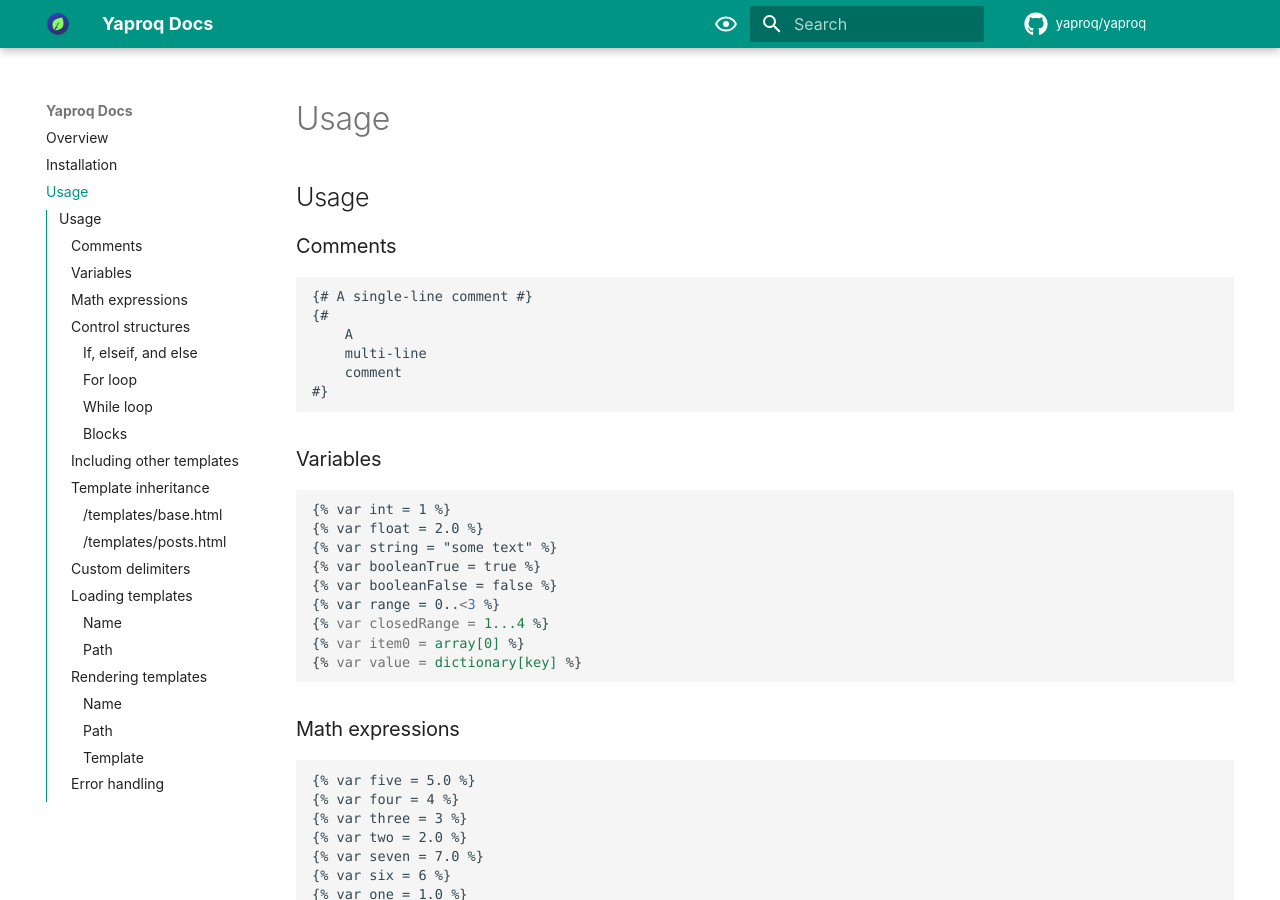
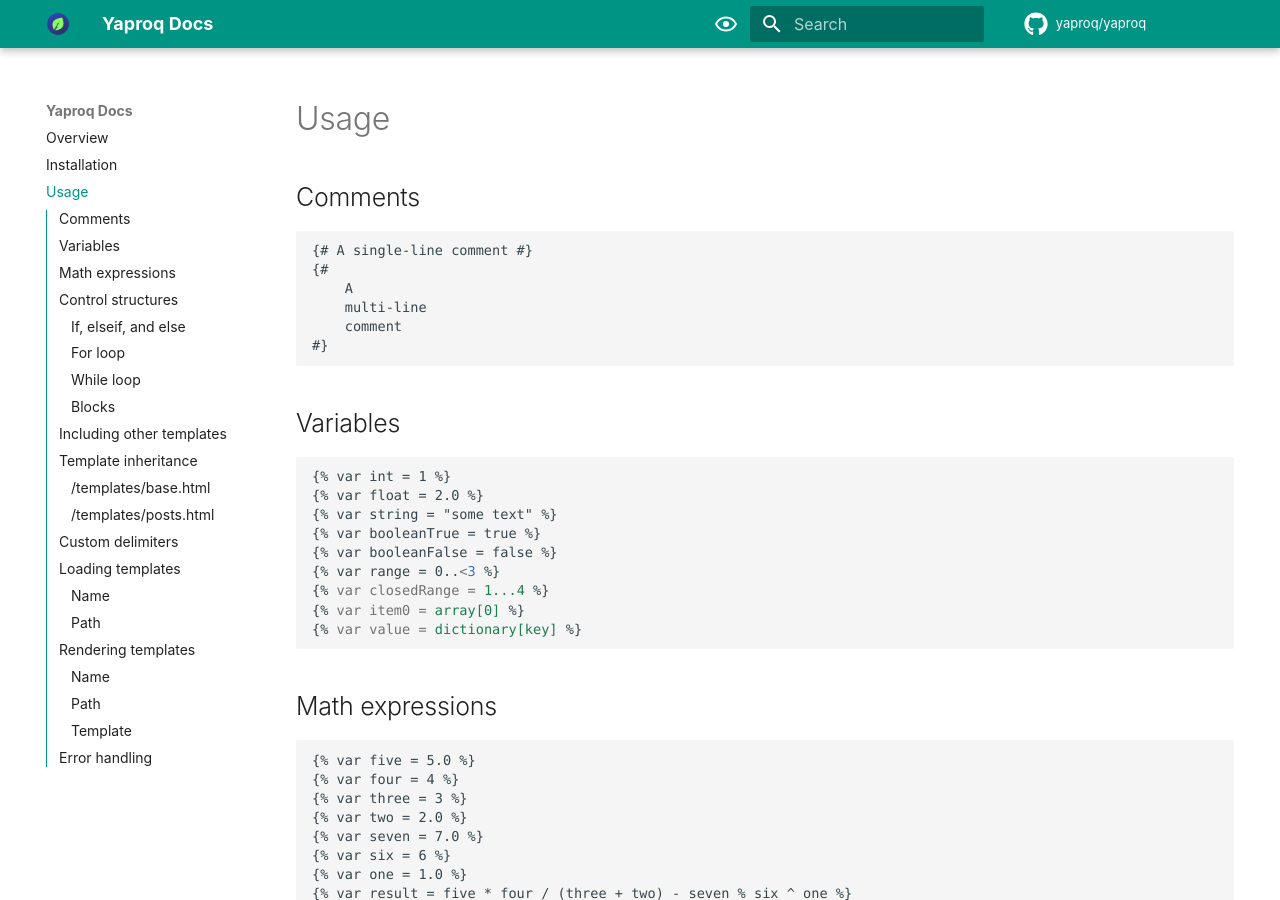
Before and after one commit to yaproq/docs, an MkDocs documentation site: the page built from docs/usage.md, in a window 1280 px wide and 900 px high. Built offline with MkDocs 1.6.1 and Material for MkDocs 9.7.7, drawn with Linux system fonts in a browser that asks for light colours; comment, search, counter and statistics services are not loaded; the version menu is left out.

Commit message:
Update documentation

````diff
--- a/docs/usage.md
+++ b/docs/usage.md
@@ -1,6 +1,6 @@
-## Usage
+# Usage
 
-### Comments
+## Comments
 
 ```html
 {# A single-line comment #}
@@ -11,7 +11,7 @@
 #}
 ```
 
-### Variables
+## Variables
 
 ```html
 {% var int = 1 %}
@@ -25,7 +25,7 @@
 {% var value = dictionary[key] %}
 ```
 
-### Math expressions
+## Math expressions
 
 ```
 {% var five = 5.0 %}
@@ -39,9 +39,9 @@
 {{ result }}
 ```
 
-### Control structures
+## Control structures
 
-#### If, elseif, and else
+### If, elseif, and else
 
 ```
 {% var number = 1 %}
@@ -61,7 +61,7 @@
 {% endif %}
 ```
 
-#### For loop
+### For loop
 
 ```
 {% for item in array %}
@@ -93,7 +93,7 @@
 {% endfor %}
 ```
 
-#### While loop
+### While loop
 
 ```
 {% var number = 0 %}
@@ -105,7 +105,7 @@
 {% endwhile %}
 ```
 
-#### Blocks
+### Blocks
 
 ```html
 <!doctype html>
@@ -125,7 +125,7 @@
 </html>
 ```
 
-### Including other templates
+## Including other templates
 
 ```html
 {% block body %}
@@ -137,9 +137,9 @@
 {% endblock %}
 ```
 
-### Template inheritance
+## Template inheritance
 
-#### /templates/base.html
+### /templates/base.html
 
 ```html
 <!doctype html>
@@ -159,7 +159,7 @@
 </html>
 ```
 
-#### /templates/posts.html
+### /templates/posts.html
 
 ```html
 {% extend "base.html" %}
@@ -208,7 +208,7 @@
 }
 ```
 
-### Custom delimiters
+## Custom delimiters
 
 ```swift
 import Yaproq
@@ -228,9 +228,9 @@
 }
 ```
 
-### Loading templates
+## Loading templates
 
-#### Name
+### Name
 
 ```swift
 import Yaproq
@@ -246,7 +246,7 @@
 }
 ```
 
-#### Path
+### Path
 
 ```swift
 import Yaproq
@@ -262,9 +262,9 @@
 }
 ```
 
-### Rendering templates
+## Rendering templates
 
-#### Name
+### Name
 
 ```swift
 import Yaproq
@@ -281,7 +281,7 @@
 }
 ```
 
-#### Path
+### Path
 
 ```swift
 import Yaproq
@@ -298,7 +298,7 @@
 }
 ```
 
-#### Template
+### Template
 
 ```swift
 import Yaproq
@@ -316,7 +316,7 @@
 }
 ```
 
-### Error handling
+## Error handling
 
 ```swift
 import Yaproq
````
